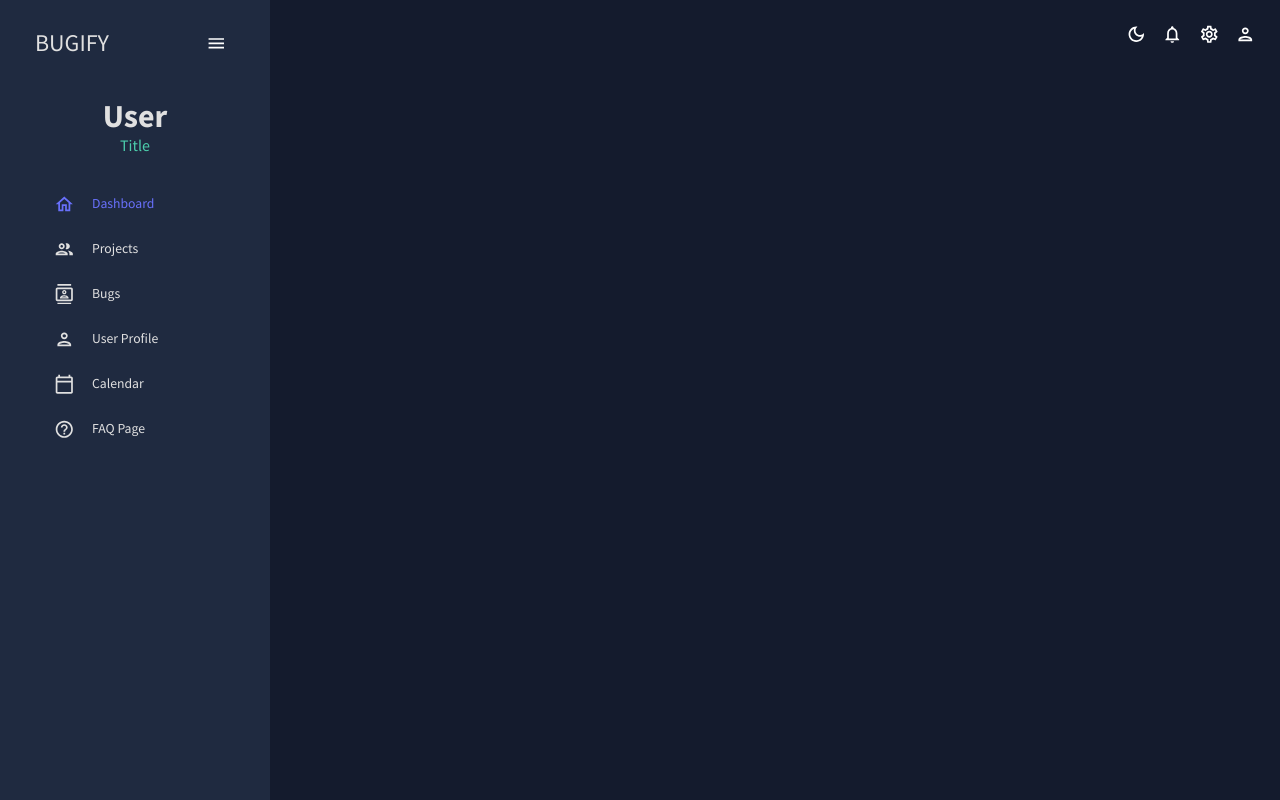
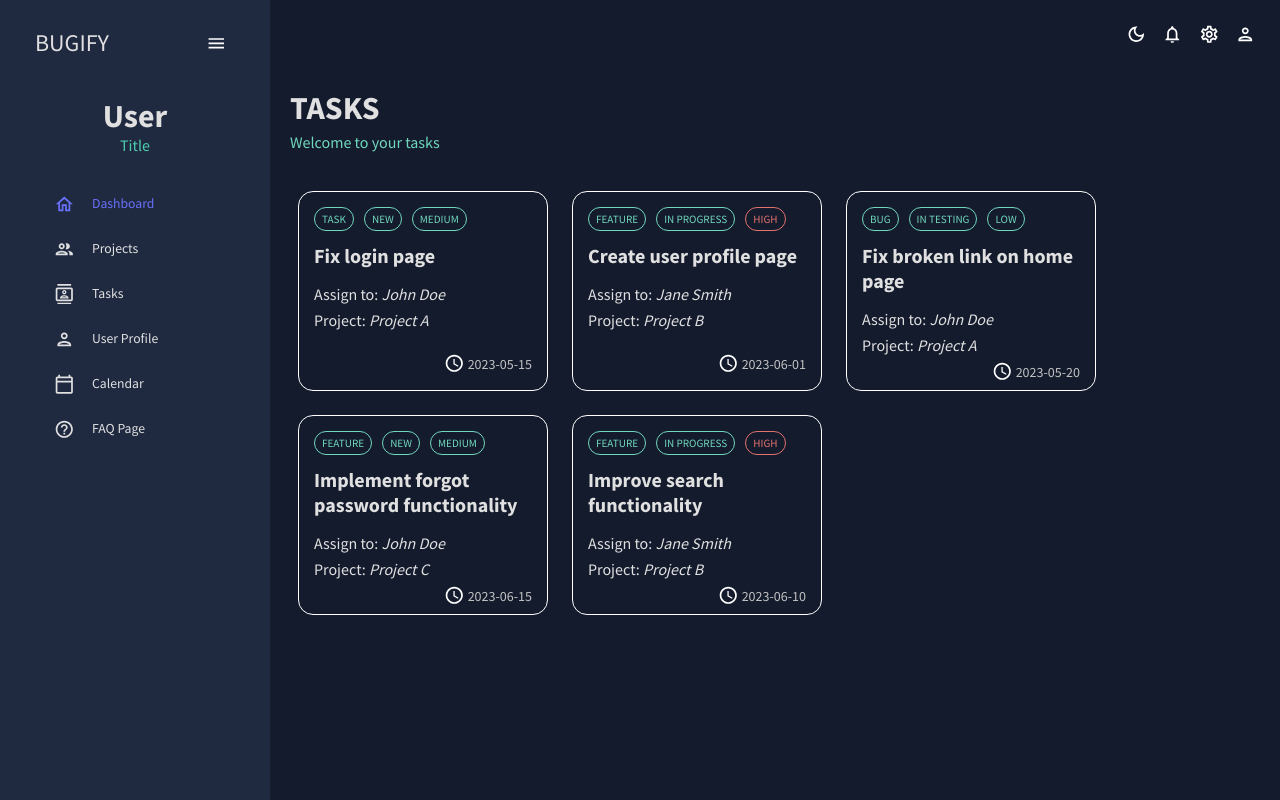
Before and after one commit to Anastasia-Tre/BugTrackerClient, a React (Create React App) app: page /tasks in a window 1280 px wide. Built offline with nearby package versions, Linux system fonts and the light colour scheme.

Commit message:
add taskCard

```diff
--- a/src/App.tsx
+++ b/src/App.tsx
@@ -7,7 +7,7 @@ import Topbar from "./scenes/global/Topbar";
 import Sidebar from "./scenes/global/Sidebar";
 import Dashboard from "./scenes/dashboard";
 import Projects from "./scenes/projects";
-import Bugs from "./scenes/bugs";
+import Tasks from "./scenes/tasks";
 
 function App() {
   const [theme, colorMode] = useMode();
@@ -27,7 +27,7 @@ function App() {
                 <Route path="/projects" element={<Projects />} />
               </Routes>
               <Routes>
-                <Route path="/bugs" element={<Bugs />} />
+                <Route path="/tasks" element={<Tasks />} />
               </Routes>
             </main>
           </div>
--- a/src/components/Label.tsx
+++ b/src/components/Label.tsx
@@ -29,11 +29,18 @@ const GetLabel = (label: string) => {
   const labels: { [key: string]: LabelProps } = {
     current: { text: "CURRENT", color: colors.greenAccent[400] },
     open: { text: "OPEN", color: colors.greenAccent[400] },
-    closed: { text: "CLOSED", color: colors.greenAccent[400] },
+    closed: { text: "CLOSED", color: colors.redAccent[400] },
     bug: { text: "BUG", color: colors.greenAccent[400] },
     task: { text: "TASK", color: colors.greenAccent[400] },
     issue: { text: "ISSUE", color: colors.greenAccent[400] },
     feature: { text: "FEATURE", color: colors.greenAccent[400] },
+    new: { text: "NEW", color: colors.greenAccent[400] },
+    progress: { text: "IN PROGRESS", color: colors.greenAccent[400] },
+    testing: { text: "IN TESTING", color: colors.greenAccent[400] },
+    minor: { text: "MINOR", color: colors.greenAccent[400] },
+    low: { text: "LOW", color: colors.greenAccent[400] },
+    medium: { text: "MEDIUM", color: colors.greenAccent[400] },
+    high: { text: "HIGH", color: colors.redAccent[400] },
     default: { text: "", color: "" },
   };
 
--- a/src/scenes/bugs/index.tsx
+++ /dev/null
@@ -1,16 +0,0 @@
-import { Box, Typography } from "@mui/material";
-import React from "react";
-import Header from "../../components/Header";
-
-const Bugs = () => {
-  return (
-    <Box m="20px">
-      {/* HEADER */}
-      <Box display="flex" justifyContent="space-between" alignItems="center">
-        <Header title="BUGS" subtitle="Welcome to your bugs" />
-      </Box>
-    </Box>
-  );
-};
-
-export default Bugs;
--- a/src/scenes/global/Sidebar.tsx
+++ b/src/scenes/global/Sidebar.tsx
@@ -13,7 +13,13 @@ import HelpOutlineOutlinedIcon from "@mui/icons-material/HelpOutlineOutlined";
 import MenuOutlinedIcon from "@mui/icons-material/MenuOutlined";
 import React from "react";
 
-const Item = (props: { title: string, to:string, icon: ReactNode, selected: string, setSelected: Function }) => {
+const Item = (props: {
+  title: string;
+  to: string;
+  icon: ReactNode;
+  selected: string;
+  setSelected: Function;
+}) => {
   const theme = useTheme();
   const colors = tokens(theme.palette.mode);
   return (
@@ -128,8 +134,8 @@ const Sidebar = () => {
               setSelected={setSelected}
             />
             <Item
-              title="Bugs"
-              to="/bugs"
+              title="Tasks"
+              to="/tasks"
               icon={<ContactsOutlinedIcon />}
               selected={selected}
               setSelected={setSelected}
--- /dev/null
+++ b/src/scenes/tasks/TaskCard.tsx
@@ -0,0 +1,77 @@
+import { Box, Typography, useTheme } from "@mui/material";
+import { tokens } from "../../theme";
+import AccessTimeIcon from "@mui/icons-material/AccessTime";
+import GetLabel from "../../components/Label";
+import { Task } from "../../types/Task";
+
+const TaskCard = (props: { task: Task }) => {
+  const task = props.task;
+  const theme = useTheme();
+  const colors = tokens(theme.palette.mode);
+
+  return (
+    <div>
+      <Box
+        sx={{
+          height: 200,
+          width: 250,
+          display: "flex",
+          flexDirection: "column",
+          justifyContent: "space-between",
+          padding: "15px",
+          border: 1,
+          borderRadius: "15px",
+          margin: 1,
+        }}
+      >
+        <Box display="flex" flexDirection="column">
+          {/* LABELS BOX */}
+          <Box display="flex" mb="3px">
+            {GetLabel(task.type.toLowerCase())}
+            {GetLabel(task.status.toLowerCase())}
+            {GetLabel(task.priority.toLowerCase())}
+          </Box>
+
+          <Typography
+            variant="h4"
+            color={colors.grey[100]}
+            fontWeight="bold"
+            sx={{ m: "10px 0 15px 0" }}
+          >
+            {task.name}
+          </Typography>
+
+          <Typography
+            variant="h5"
+            color={colors.grey[100]}
+            sx={{ m: "0px 0 5px 0" }}
+          >
+            Assign to: <i>{task.assignee}</i>
+          </Typography>
+
+          <Typography
+            variant="h5"
+            color={colors.grey[100]}
+            sx={{ m: "0px 0 5px 0" }}
+          >
+            Project: <i>{task.project}</i>
+          </Typography>
+        </Box>
+
+        {/* TIME ICON */}
+        <Box display="flex" justifyContent="flex-end">
+          <AccessTimeIcon />
+          <Typography
+            variant="h6"
+            color={colors.grey[200]}
+            sx={{ m: "0px 0 0px 3px" }}
+          >
+            {task.deadline}
+          </Typography>
+        </Box>
+      </Box>
+    </div>
+  );
+};
+
+export default TaskCard;
--- /dev/null
+++ b/src/scenes/tasks/index.tsx
@@ -0,0 +1,23 @@
+import { Box, Typography } from "@mui/material";
+import Header from "../../components/Header";
+import { testData } from "../../types/Task";
+import TaskCard from "./TaskCard";
+
+const Tasks = () => {
+  return (
+    <Box m="20px">
+      {/* HEADER */}
+      <Box display="flex" justifyContent="space-between" alignItems="center">
+        <Header title="TASKS" subtitle="Welcome to your tasks" />
+      </Box>
+      {/* TASKS LIST */}
+      <Box display="flex" flexWrap="wrap" width="100%" gap={1}>
+        {testData.map((task, index) => (
+          <TaskCard key={index} task={task} />
+        ))}
+      </Box>
+    </Box>
+  );
+};
+
+export default Tasks;
--- /dev/null
+++ b/src/types/Task.ts
@@ -0,0 +1,75 @@
+export class Task {
+    name!: string;
+    description!: string;
+    project!: string;
+    deadline!: string;
+    status!: 'NEW' | 'PROGRESS' | 'TESTING'| 'CLOSED';
+    type!: 'BUG' | 'TASK' | 'ISUEE'| 'FEATURE';
+    assignee!: string;
+    author!: string;
+    priority!: 'MINOR' | 'LOW' | 'MEDIUM'| 'HIGH';
+    difficults!: number;
+}
+
+export const testData: Task[] = [
+    {
+      name: 'Fix login page',
+      description: 'The login page is not displaying correctly on mobile devices',
+      project: 'Project A',
+      deadline: '2023-05-15',
+      status: 'NEW',
+      type: 'TASK',
+      assignee: 'John Doe',
+      author: 'Jane Smith',
+      priority: 'MEDIUM',
+      difficults: 3
+    },
+    {
+      name: 'Create user profile page',
+      description: 'Create a user profile page with editable fields',
+      project: 'Project B',
+      deadline: '2023-06-01',
+      status: 'PROGRESS',
+      type: 'FEATURE',
+      assignee: 'Jane Smith',
+      author: 'John Doe',
+      priority: 'HIGH',
+      difficults: 5
+    },
+    {
+      name: 'Fix broken link on home page',
+      description: 'The link to the about page is broken',
+      project: 'Project A',
+      deadline: '2023-05-20',
+      status: 'TESTING',
+      type: 'BUG',
+      assignee: 'John Doe',
+      author: 'Jane Smith',
+      priority: 'LOW',
+      difficults: 2
+    },
+    {
+      name: 'Implement forgot password functionality',
+      description: 'Allow users to reset their password if they forget it',
+      project: 'Project C',
+      deadline: '2023-06-15',
+      status: 'NEW',
+      type: 'FEATURE',
+      assignee: 'John Doe',
+      author: 'Jane Smith',
+      priority: 'MEDIUM',
+      difficults: 4
+    },
+    {
+      name: 'Improve search functionality',
+      description: 'Allow users to search for content across multiple pages',
+      project: 'Project B',
+      deadline: '2023-06-10',
+      status: 'PROGRESS',
+      type: 'FEATURE',
+      assignee: 'Jane Smith',
+      author: 'John Doe',
+      priority: 'HIGH',
+      difficults: 5
+    }
+  ];
```
